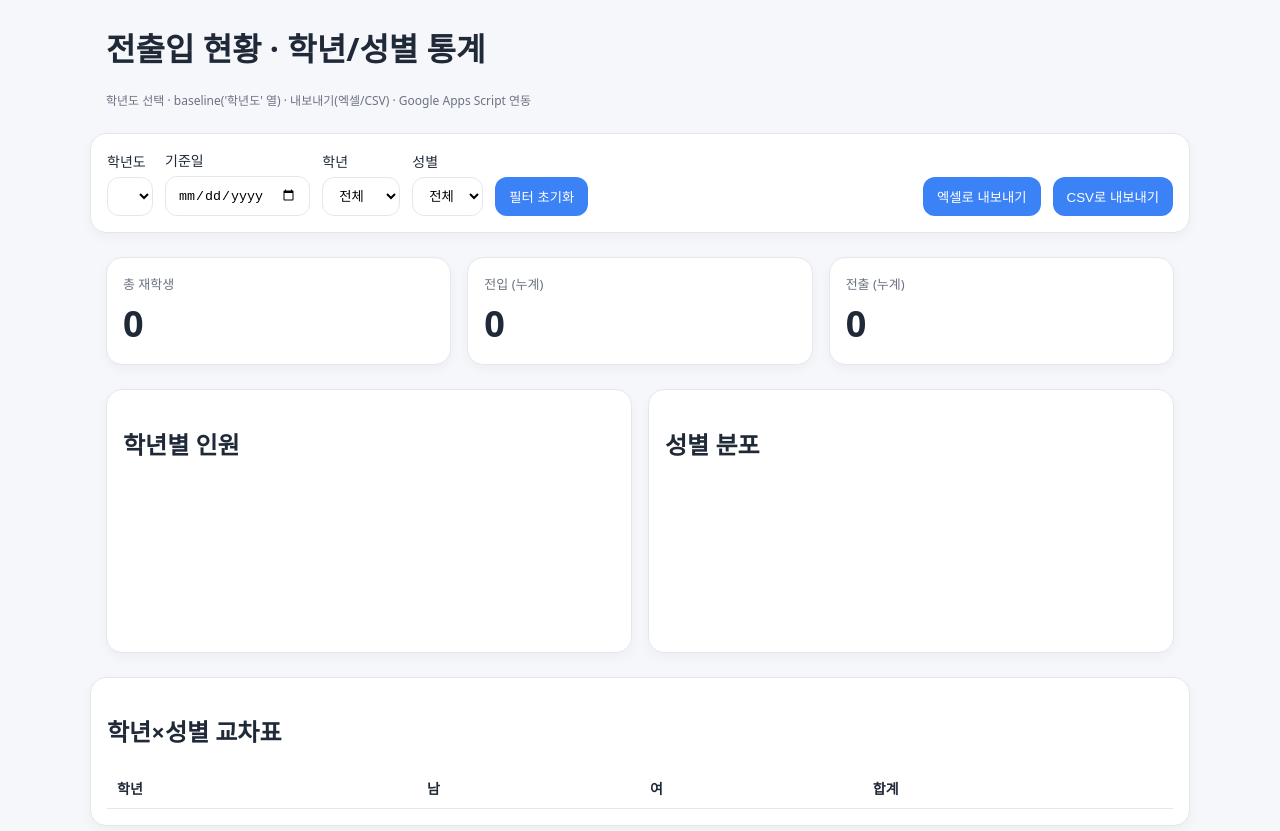
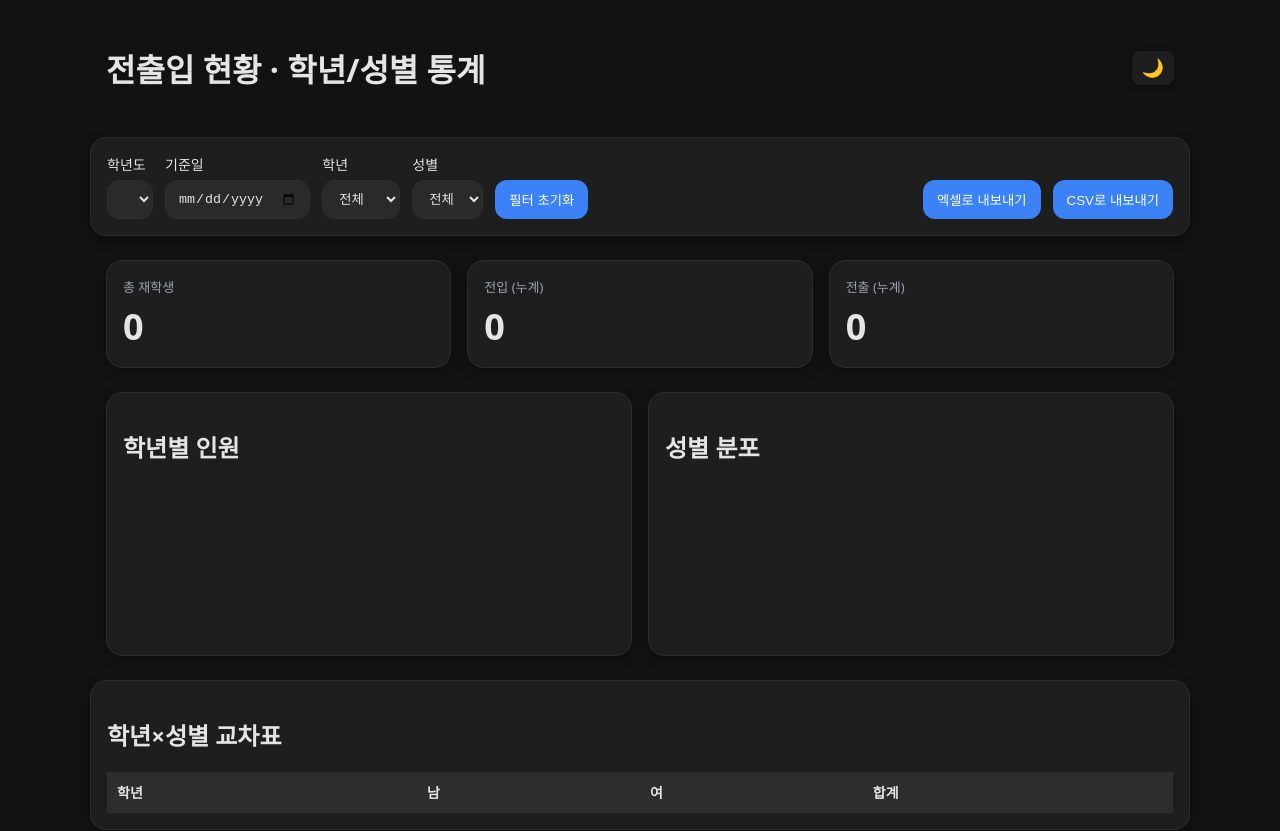
Before and after one commit to hahakeke-ed/in-out-school, a plain HTML site: page index.html in a window 1280 px wide. Shown: the top 831 px of the page. Drawn offline with nearby package versions, Linux system fonts and the light colour scheme; no server answers; a script that the page names is missing.

Commit message:
Add files via upload

```diff
--- a/app.js
+++ b/app.js
@@ -11,6 +11,7 @@ const asOf=qs('#asOfDate'), yearSel=qs('#yearSelect'), gSel=qs('#gradeFilter'),
 const statE=qs('#statEnrolled'), statI=qs('#statIn'), statO=qs('#statOut');
 const tb=document.querySelector('#dataTable tbody'), pv=document.querySelector('#pivotTable tbody');
 const form=qs('#transferForm'), localInfo=qs('#localInfo');
+const themeBtn=document.getElementById('themeToggle');
 let rows=[], base=[], charts={bar:null,pie:null};
 
 // 번역
@@ -21,10 +22,16 @@ function parseDate(s){ if(!s) return null; const [y,m,d]=String(s).split('-').ma
 function within(r,asOf){ if(!asOf) return true; const d=parseDate(r.status_date); return !d||d<=asOf; }
 function loadCSV(u){ return new Promise((res,rej)=>Papa.parse(u,{download:true,header:true,skipEmptyLines:true,complete:r=>res(r.data),error:rej})); }
 
+function applyTheme(initial=false){ const saved=localStorage.getItem('theme')||'dark';
+  document.body.classList.remove('light','dark'); document.body.classList.add(saved);
+  themeBtn.textContent = saved==='dark' ? '🌙' : '☀️';
+}
+themeBtn.addEventListener('click',()=>{ const cur=document.body.classList.contains('dark')?'dark':'light'; const next=cur==='dark'?'light':'dark'; localStorage.setItem('theme', next); applyTheme(); });
+
 async function init(){
+  applyTheme(true);
   rows = await loadCSV(SHEET_CSV_URL+'&t='+Date.now()) || [];
   base = await loadCSV(BASELINE_CSV_URL+'&t='+Date.now()) || [];
-  // 학년도 목록
   let years = base.map(r=>Number(r['학년도']||r['year'])).filter(Boolean);
   if(years.length===0){ const ds=rows.map(r=>parseDate(r.status_date)).filter(Boolean); years = ds.map(academicYearFromDate); }
   if(years.length===0) years=[new Date().getFullYear()];
@@ -64,8 +71,9 @@ function renderTable(rs){ tb.innerHTML=''; const s=[...rs].sort((a,b)=>{ const d
   for(const r of s) tb.innerHTML+=`<tr><td>${r.grade??''}</td><td>${r.class??''}</td><td>${tGender(r.gender)}</td><td>${tStatus(r.status)}</td><td>${r.status_date??''}</td><td>${r.name??''}</td><td>${r.note??''}</td></tr>`; }
 
 function renderCharts(s){ if(charts.bar) charts.bar.destroy(); if(charts.pie) charts.pie.destroy();
-  charts.bar=new Chart(document.getElementById('gradeBar'),{type:'bar',data:{labels:['1학년','2학년','3학년','4학년','5학년','6학년'],datasets:[{label:'재학생 수',data:[1,2,3,4,5,6].map(g=>s.gc[g]||0)}]},options:{responsive:true,plugins:{legend:{display:false}}}});
-  charts.pie=new Chart(document.getElementById('genderPie'),{type:'pie',data:{labels:['남','여'],datasets:[{data:[s.gC.M||0,s.gC.F||0]}]},options:{responsive:true}});
+  const color = getComputedStyle(document.body).getPropertyValue('--fg').trim() || '#e5e5e5';
+  charts.bar=new Chart(document.getElementById('gradeBar'),{type:'bar',data:{labels:['1학년','2학년','3학년','4학년','5학년','6학년'],datasets:[{label:'재학생 수',data:[1,2,3,4,5,6].map(g=>s.gc[g]||0)}]},options:{responsive:true,plugins:{legend:{display:false}},scales:{x:{ticks:{color:color}},y:{ticks:{color:color}}}}});
+  charts.pie=new Chart(document.getElementById('genderPie'),{type:'pie',data:{labels:['남','여'],datasets:[{data:[s.gC.M||0,s.gC.F||0]}]},options:{responsive:true,plugins:{legend:{labels:{color:color}}}}});
 }
 
 // ====== 내보내기 ======
@@ -76,6 +84,7 @@
 function toAOA_Events(rs){ const head=['학년','반','성별','상태','일자','이름','비고']; const rows=[head]; for(const r of rs) rows.push([r.grade||'',r.class||'',tGender(r.gender)||'',tStatus(r.status)||'',r.status_date||'',r.name||'',r.note||'']); return rows; }
 function downloadExcel(){ const f=filters(), s=compute(f), rs=eventsFor(f); const wb=XLSX.utils.book_new(); XLSX.utils.book_append_sheet(wb,XLSX.utils.aoa_to_sheet(toAOA_Summary(s,f)),'요약'); XLSX.utils.book_append_sheet(wb,XLSX.utils.aoa_to_sheet(toAOA_GradeCounts(s)),'학년별'); XLSX.utils.book_append_sheet(wb,XLSX.utils.aoa_to_sheet(toAOA_GenderCounts(s)),'성별'); XLSX.utils.book_append_sheet(wb,XLSX.utils.aoa_to_sheet(toAOA_Pivot(s)),'피벗'); XLSX.utils.book_append_sheet(wb,XLSX.utils.aoa_to_sheet(toAOA_Events(rs)),'전출입상세'); const ts=new Date().toISOString().replace(/[:T]/g,'-').slice(0,16); XLSX.writeFile(wb, `dashboard_${f.year}_${ts}.xlsx`); }
 function downloadCSV(){ const f=filters(), s=compute(f), rs=eventsFor(f); const lines=[]; const push=a=>lines.push(a.map(v=>`"${(v??'').toString().replace(/"/g,'""')}"`).join(',')); push(['학년도', f.year]); push(['기준일', f.asOf?f.asOf.toISOString().slice(0,10):'전체']); lines.push(''); push(['총 재학생', s.e]); push(['전입(누계)', s.i]); push(['전출(누계)', s.o]); lines.push(''); push(['학년','남','여','합계']); for(let g=1; g<=6; g++){ const M=s.pv[g]?.M||0,F=s.pv[g]?.F||0; push([g+'학년',M,F,M+F]); } lines.push(''); push(['학년','반','성별','상태','일자','이름','비고']); for(const r of rs) push([r.grade||'',r.class||'',tGender(r.gender)||'',tStatus(r.status)||'',r.status_date||'',r.name||'',r.note||'']); const blob=new Blob([lines.join('\n')],{type:'text/csv;charset=utf-8'}); const a=document.createElement('a'); a.href=URL.createObjectURL(blob); const ts=new Date().toISOString().replace(/[:T]/g,'-').slice(0,16); a.download=`dashboard_${f.year}_${ts}.csv`; a.click(); URL.revokeObjectURL(a.href); }
+
 document.getElementById('btnExportExcel').addEventListener('click', downloadExcel);
 document.getElementById('btnExportCSV').addEventListener('click', downloadCSV);
 
@@ -93,12 +102,9 @@ resetBtn.addEventListener('click',()=>{ asOf.value=''; gSel.value=''; sexSel.val
 form.addEventListener('submit', async e=>{ e.preventDefault(); const fd=new FormData(form);
   const row={student_id:'LOCAL-'+Date.now(), name:fd.get('name')||'', grade:Number(fd.get('grade')), class:Number(fd.get('class')), gender:fd.get('gender'),
               status:fd.get('status'), status_date:fd.get('status_date'), note:fd.get('note')||''};
-  // 1) 로컬 반영
   const a=getLocal(); a.push(row); setLocal(a); render();
-  // 2) GAS로 전송
   const r = await postToGAS(row);
   if(r.ok) alert('구글시트 반영 성공'); else alert('구글시트 반영 실패: '+(r.reason||r.status));
-  // 폼 초기화는 성공/실패와 무관하게 사용자의 선택—여기선 성공 시만 초기화
   if(r.ok) e.target.reset();
 });
 
--- a/config.js
+++ b/config.js
@@ -1,2 +1,2 @@
 // Google Apps Script 웹앱 URL (/exec로 끝나야 합니다)
-window.GAS_URL = "https://script.google.com/macros/s/AKfycbwjnjwWKQg35zgDlLGa2W-vKa_azE9hO9WISZ5WCGTPhzyZ9tGmDfhv8mQmC4BlL9bC/exec";
+window.GAS_URL = "PUT_APPS_SCRIPT_EXEC_URL_HERE";
--- a/index.html
+++ b/index.html
@@ -8,13 +8,12 @@
     <script src="https://cdn.jsdelivr.net/npm/papaparse@5.4.1/papaparse.min.js"></script>
     <script src="https://cdn.jsdelivr.net/npm/chart.js@4.4.1/dist/chart.umd.min.js"></script>
     <script src="https://cdn.jsdelivr.net/npm/xlsx@0.18.5/dist/xlsx.full.min.js"></script>
-    <!-- config.js는 반드시 app.js보다 먼저 불러옵니다. -->
     <script src="config.js"></script>
   </head>
-  <body>
-    <header class="container">
+  <body class="dark">
+    <header class="container header-bar">
       <h1>전출입 현황 · 학년/성별 통계</h1>
-      <p class="muted small">학년도 선택 · baseline('학년도' 열) · 내보내기(엑셀/CSV) · Google Apps Script 연동</p>
+      <button id="themeToggle" class="theme-btn" title="테마 전환">🌙</button>
     </header>
 
     <section class="container card">
@@ -76,7 +75,6 @@
         </div>
         <div class="form-actions"><button type="submit">등록</button><button type="button" id="clearLocal">로컬 비우기</button><span class="muted small" id="localInfo"></span></div>
       </form>
-      <p class="muted small">연동: 로컬 통계 즉시 반영 → (선택) Netlify Forms → Google Apps Script(구글시트)</p>
     </section>
 
     <footer class="container center muted small">© 2025</footer>
--- a/style.css
+++ b/style.css
@@ -1,16 +1,47 @@
-:root {--bg:#f6f7fb;--fg:#1f2937;--muted:#6b7280;--card:#fff;--border:#e5e7eb;--accent:#3b82f6;}
-*{box-sizing:border-box}body{margin:0;font-family:system-ui,-apple-system,Segoe UI,Roboto,sans-serif;background:var(--bg);color:var(--fg)}
+:root {
+  --bg: #121212;
+  --fg: #e5e5e5;
+  --muted: #9ca3af;
+  --card: #1e1e1e;
+  --border: #2d2d2d;
+  --accent: #3b82f6;
+}
+/* 라이트 모드 변수 오버라이드 */
+body.light {
+  --bg: #f6f7fb;
+  --fg: #1f2937;
+  --muted: #6b7280;
+  --card: #ffffff;
+  --border: #e5e7eb;
+  --accent: #2563eb;
+}
+
+*{box-sizing:border-box}
+body{margin:0;font-family:system-ui,-apple-system,Segoe UI,Roboto,sans-serif;background:var(--bg);color:var(--fg)}
 .container{max-width:1100px;margin:24px auto;padding:0 16px}.center{text-align:center}.muted{color:var(--muted)}.small{font-size:12px}.hidden{display:none}
-.card{background:var(--card);border:1px solid var(--border);border-radius:16px;padding:16px;box-shadow:0 4px 12px rgba(0,0,0,0.04)}
+
+/* 헤더 */
+.header-bar{display:flex;justify-content:space-between;align-items:center}
+.theme-btn{padding:6px 10px;border:none;border-radius:8px;background:var(--card);color:var(--fg);font-size:18px;cursor:pointer;box-shadow:0 2px 6px rgba(0,0,0,0.3)}
+.theme-btn:hover{background:var(--accent);color:#fff}
+
+.card{background:var(--card);border:1px solid var(--border);border-radius:16px;padding:16px;box-shadow:0 4px 12px rgba(0,0,0,0.3)}
 .controls{display:flex;flex-wrap:wrap;gap:12px;align-items:end}.controls label{display:flex;flex-direction:column;gap:6px;font-size:14px}
-.controls input,.controls select{padding:10px 12px;border:1px solid var(--border);border-radius:12px;background:#fff}
+.controls input,.controls select{padding:10px 12px;border:1px solid var(--border);border-radius:12px;background:#2a2a2a;color:var(--fg)}
+body.light .controls input, body.light .controls select{background:#fff;color:var(--fg)}
 .controls button{padding:10px 14px;border:none;border-radius:12px;background:var(--accent);color:#fff;cursor:pointer}
 .controls .flex-spacer{flex:1}
+
 .grid-3{display:grid;grid-template-columns:repeat(3,1fr);gap:16px}.grid-2{display:grid;grid-template-columns:repeat(2,1fr);gap:16px}
 .stat-title{color:var(--muted);font-size:13px}.stat-value{font-size:36px;font-weight:700;margin-top:6px}
-#dataTable,#pivotTable{width:100%;border-collapse:collapse;font-size:14px}#dataTable th,#dataTable td,#pivotTable th,#pivotTable td{border-bottom:1px solid var(--border);padding:10px;text-align:left;background:#fff}
-table thead th{background:#f0f3fa}
+
+#dataTable,#pivotTable{width:100%;border-collapse:collapse;font-size:14px}
+#dataTable th,#dataTable td,#pivotTable th,#pivotTable td{border-bottom:1px solid var(--border);padding:10px;text-align:left}
+table thead th{background:#2d2d2d;color:var(--fg)}
+body.light table thead th{background:#f0f3fa;color:var(--fg)}
+
 .form-grid{display:grid;grid-template-columns:repeat(4,1fr);gap:12px}.form-grid label{display:flex;flex-direction:column;gap:6px;font-size:14px}
-.form-grid input,.form-grid select{padding:10px 12px;border:1px solid var(--border);border-radius:12px;background:#fff}
+.form-grid input,.form-grid select{padding:10px 12px;border:1px solid var(--border);border-radius:12px;background:#2a2a2a;color:var(--fg)}
+body.light .form-grid input, body.light .form-grid select{background:#fff;color:var(--fg)}
 .form-grid .span-2{grid-column:span 2}.form-actions{display:flex;gap:10px;align-items:center;margin-top:10px}
 .form-actions button{padding:10px 14px;border:none;border-radius:12px;background:var(--accent);color:#fff;cursor:pointer}
```
